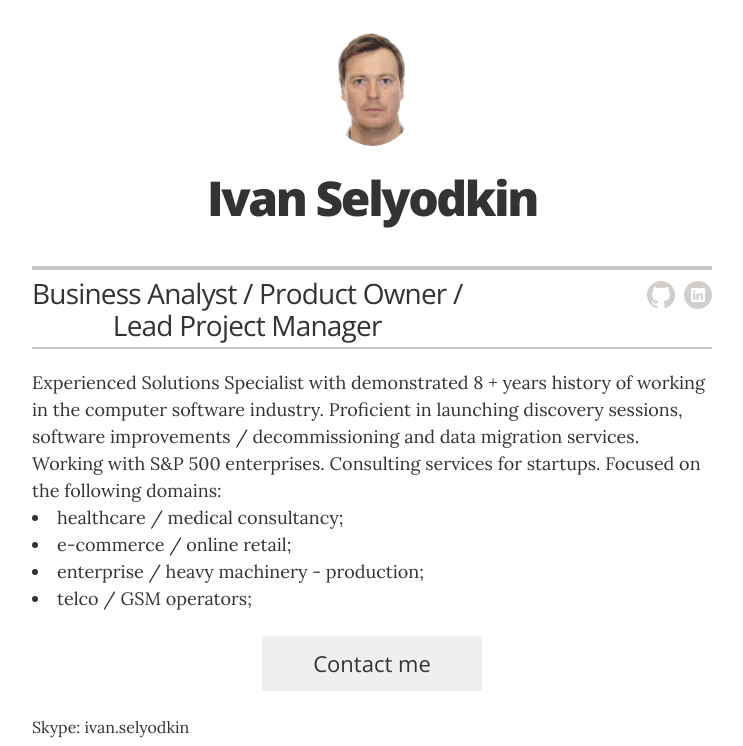
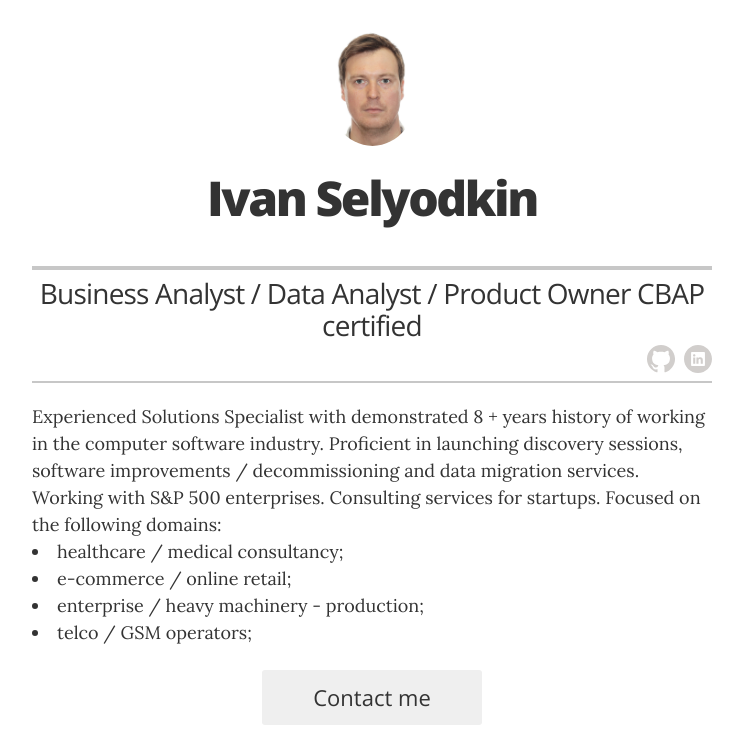
Before and after one commit to ivanselyodkin/Ivan_Selyodkin_CV, a website: page index.html in a window 1280 px wide. Shown: the top 746 px of the page, without its empty margins (268-1011 px from the left). Drawn offline with nearby package versions, Linux system fonts and the light colour scheme.

Commit message:
Update index.html

```diff
--- a/index.html
+++ b/index.html
@@ -16,7 +16,7 @@
       <img src="./images/IMG_0017_prDigi.JPG" alt="my photo" class="avatar" itemprop="image">
       <h1 class="header-name" itemprop="name">Ivan Selyodkin</h1>
       <div class="title-bar">
-        <h2 class="header-title" itemprop="jobTitle">Business Analyst / Product Owner /<br> Lead Project Manager</h2>
+        <h2 class="header-title" itemprop="jobTitle">Business Analyst / Data Analyst / Product Owner CBAP certified</h2>
 
                       <!-- This is the markup for the icon links; moved out to an include because it's very verbose, and you shouldn't ever need to edit the markup (unless you want to re-order the icons); if you want to customize which links appear, define them in the _config.yml file -->
             <ul class="icon-links">
```
